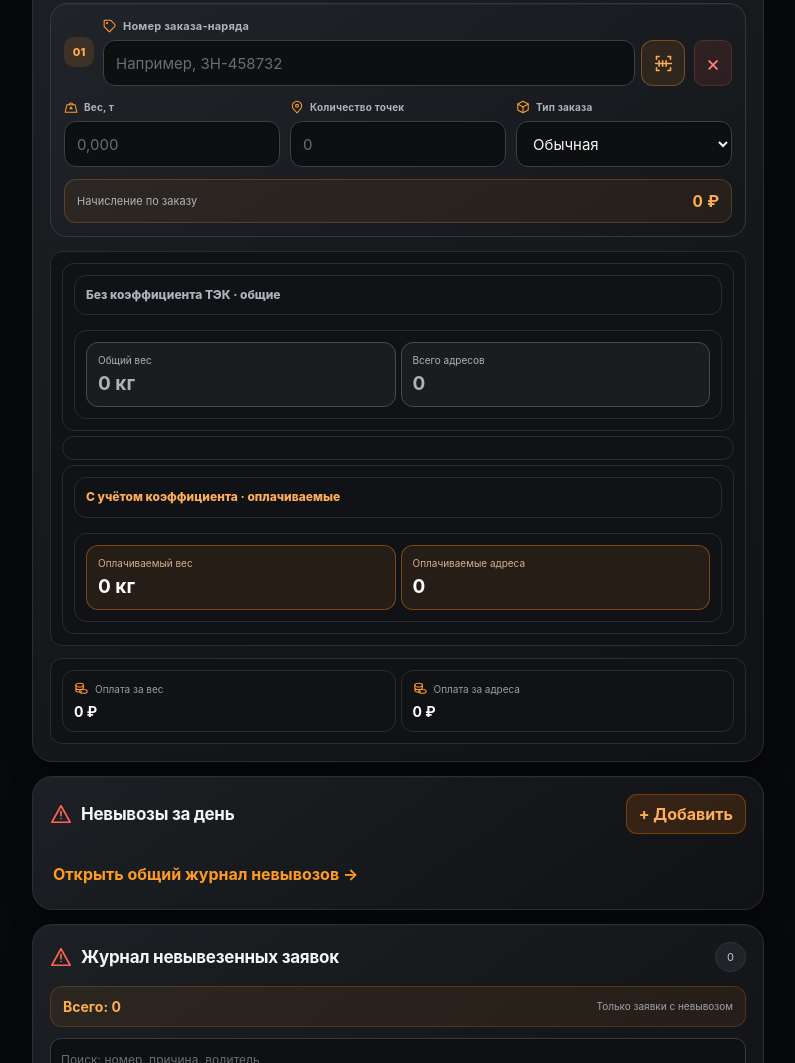
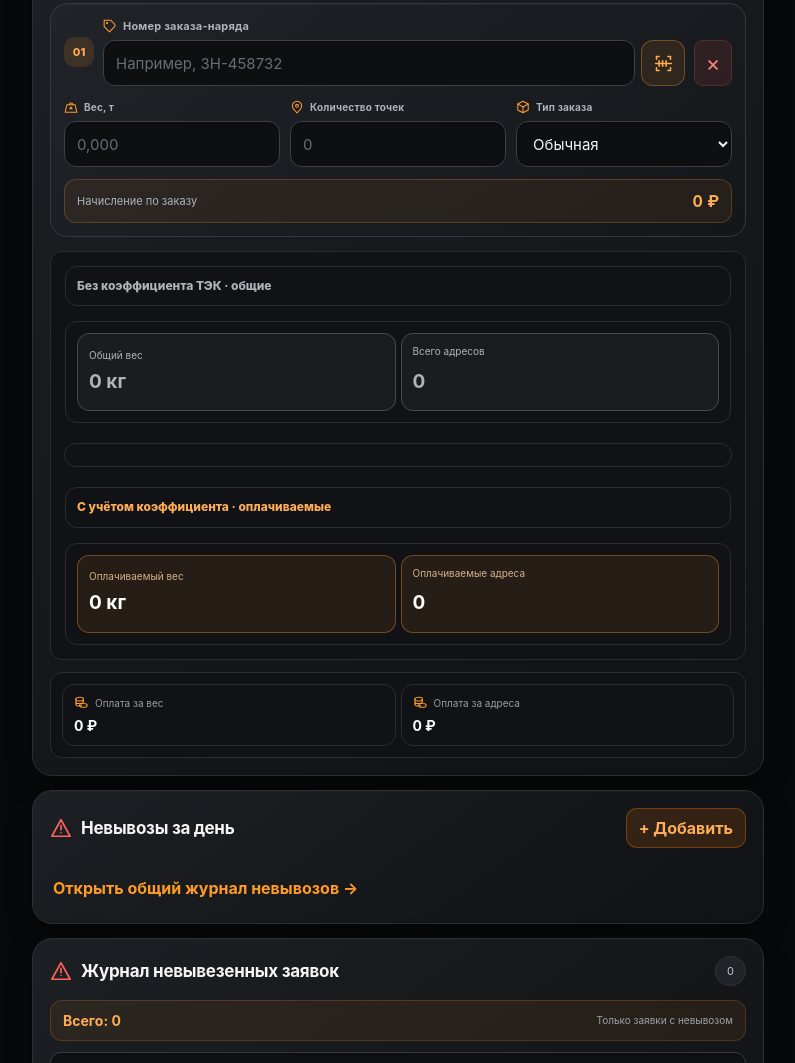
Before and after one commit to busygin-nickita/moya-zarplata, a plain HTML site: page index.html in a window 1280 px wide. Shown: the part 3271-4334 px from the top of the page, without its empty margins (242-1037 px from the left). Drawn offline with nearby package versions, Linux system fonts and the light colour scheme.

Commit message:
Style unified daily totals comparison card

```diff
--- a/styles.css
+++ b/styles.css
@@ -539,3 +539,11 @@ body.earnings-hidden-global .calendar-private-content{display:none!important}
 .totals-payments>div{background:#101215;border:1px solid #292d32}
 .totals-payments span{font-size:10px;color:var(--muted)}
 .totals-payments b{font-size:14px;color:#fff}
+
+/* Unified comparison card for daily totals */
+.totals-comparison{border:1px solid #454b55;border-radius:17px;padding:12px;background:linear-gradient(155deg,rgba(145,153,165,.09),rgba(255,145,35,.045))}
+.totals-comparison .totals-group{border:0;border-radius:0;padding:3px;background:transparent}
+.totals-comparison .totals-group-grid>div{min-height:78px}
+.totals-comparison-divider{height:1px;margin:12px 2px;background:linear-gradient(90deg,rgba(145,153,165,.45),rgba(255,145,35,.55))}
+.totals-comparison .totals-raw .totals-group-grid>div{background:rgba(145,153,165,.075);border-color:#454b55}
+.totals-comparison .totals-paid .totals-group-grid>div{background:rgba(255,145,35,.09);border-color:rgba(255,145,35,.38)}
```
